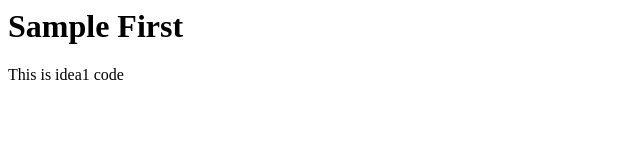
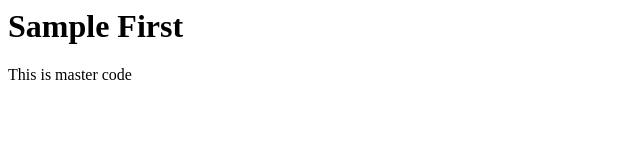
Before and after one commit to vinuvarghese769/DevOpsLab, a plain HTML site: page index.html in a window 1280 px wide. Shown: the full height of the page, 0-640 px from the left. Drawn offline with Linux system fonts and the light colour scheme.

Commit message:
index.html modified for branch master

```diff
--- a/index.html
+++ b/index.html
@@ -1,2 +1,2 @@
 <h1>Sample First</h1>
-<p>This is idea1 code</p>
+<p>This is master code</p>
```
